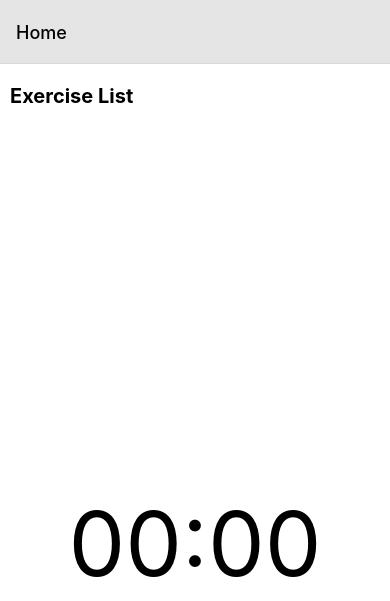
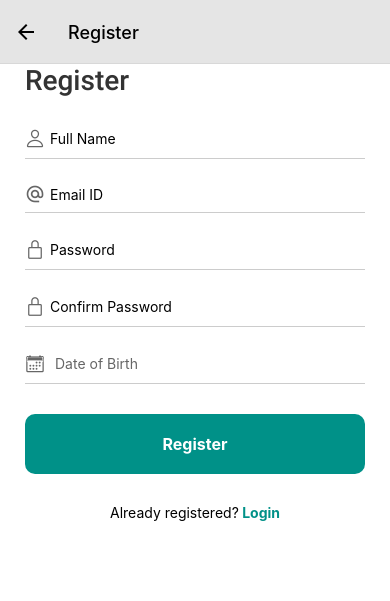
Before and after one commit to JuliethCP/JAN-Fit, a React Native app: screen /Register in a window 390 px wide. Shown: the top 601 px of the page. Built offline with nearby package versions, Linux system fonts and the light colour scheme; no server answers.

Commit message:
Login y Registro completos

```diff
--- a/App.js
+++ b/App.js
@@ -116,14 +116,14 @@ export default function App() {
     return null; // Opcionalmente, puedes mostrar un indicador de carga mientras se cargan las fuentes
   }
 
-//     <Stack.Screen name="Login" component={LoginScreen} options={{ headerShown: false }} />
-//<Stack.Screen name="Register" component={RegisterScreen} /*options={{ headerShown: false }}*/ />
+//
 
   return (
     <NavigationContainer theme={theme}>
       <View style={containerStyle}>
         <Stack.Navigator>
-
+        <Stack.Screen name="Login" component={LoginScreen} options={{ headerShown: false }} />
+        <Stack.Screen name="Register" component={RegisterScreen} /*options={{ headerShown: false }}*/ />
           <Stack.Screen name="Tabs" options={{ headerShown: false }}>
             {() => <Tabs setIsDarkMode={setIsDarkMode} isDarkMode={isDarkModeState} />}
           </Stack.Screen>
--- a/package.json
+++ b/package.json
@@ -11,7 +11,7 @@
   "dependencies": {
     "@expo/vector-icons": "^13.0.0",
     "@react-native-community/datetimepicker": "6.7.3",
-    "@react-native-picker/picker": "^2.4.10",
+    "@react-native-picker/picker": "2.4.8",
     "@react-navigation/bottom-tabs": "^6.5.7",
     "@react-navigation/native": "^6.1.6",
     "@react-navigation/stack": "^6.3.16",
@@ -20,7 +20,9 @@
     "expo-font": "^11.1.1",
     "expo-status-bar": "~1.4.4",
     "install": "^0.13.0",
+    "md5": "^2.3.0",
     "mssql": "^9.1.1",
+    "node-fetch": "^3.3.1",
     "npm": "^9.6.7",
     "react": "18.2.0",
     "react-native": "0.71.8",
--- a/src/components/InputField.js
+++ b/src/components/InputField.js
@@ -1,5 +1,5 @@
 import React from 'react';
-import {View, Text, TouchableOpacity, TextInput} from 'react-native';
+import { View, Text, TouchableOpacity, TextInput } from 'react-native';
 
 export default function InputField({
   label,
@@ -8,6 +8,8 @@ export default function InputField({
   keyboardType,
   fieldButtonLabel,
   fieldButtonFunction,
+  value,
+  onChangeText,
 }) {
   return (
     <View
@@ -23,18 +25,22 @@ export default function InputField({
         <TextInput
           placeholder={label}
           keyboardType={keyboardType}
-          style={{flex: 1, paddingVertical: 0}}
+          style={{ flex: 1, paddingVertical: 0 }}
           secureTextEntry={true}
+          value={value}
+          onChangeText={onChangeText}
         />
       ) : (
         <TextInput
           placeholder={label}
           keyboardType={keyboardType}
-          style={{flex: 1, paddingVertical: 0}}
+          style={{ flex: 1, paddingVertical: 0 }}
+          value={value}
+          onChangeText={onChangeText}
         />
       )}
       <TouchableOpacity onPress={fieldButtonFunction}>
-        <Text style={{color: '#009188', fontWeight: '700'}}>{fieldButtonLabel}</Text>
+        <Text style={{ color: '#009188', fontWeight: '700' }}>{fieldButtonLabel}</Text>
       </TouchableOpacity>
     </View>
   );
--- a/src/screens/LoginScreen.js
+++ b/src/screens/LoginScreen.js
@@ -1,24 +1,53 @@
-import React from 'react';
+import React, {useState} from 'react';
 import {
-  SafeAreaView,
-  View,
-  Text,
-  TextInput,
-  TouchableOpacity,
-  Image,
-} from 'react-native';
+  SafeAreaView, ScrollView, View, Text, TextInput, Platform, TouchableOpacity,Pressable} from 'react-native';
 
 import MaterialIcons from 'react-native-vector-icons/MaterialIcons';
 import Ionicons from 'react-native-vector-icons/Ionicons';
-
 import SvgLogin from '../assets/images/SvgLogin.js';
 import CustomButton from '../components/CustomButton';
 import InputField from '../components/InputField';
+import md5 from 'md5';
+import axios from 'axios';
+import { useNavigation } from '@react-navigation/native';
 
+const LoginScreen = () => {
 
+  const navigation = useNavigation();
+  const [email, setEmail] = useState('');
+  const [password, setPassword] = useState('');
 
+  const handleLogin = async () => {
+    try {
+      // Encriptar la contraseña ingresada por el usuario con MD5
+      const encryptedPassword = md5(password);
 
-const LoginScreen = ({navigation}) => {
+      // Verificar si ya existe un registro con el mismo nombre de usuario y contraseña
+      const existingUser = await axios.get('https://f47b-190-211-119-6.ngrok.io/api/usuarios', {
+        params: {
+          correo: email,
+          contrasena: encryptedPassword, // Utilizar la contraseña encriptada
+        },
+      });
+
+      if (existingUser.data.length > 0) {
+        const userExists = existingUser.data.some(
+          (user) => user.correo === email && user.contrasena === encryptedPassword
+        );
+        if (userExists) {
+          alert('Inicio de sesión exitoso.');
+          navigation.navigate('Tabs'); // Navigate to the Tabs screen
+          return;
+        }
+      }else{
+        alert('Usuario o contraseña incorrectos. Intente nuevamente o regístrese');
+        return;
+      }
+    } catch (error) {
+      console.log('Error:', error);
+    }
+  };
+
   return (
     <SafeAreaView style={{flex: 1, justifyContent: 'center'}}>
       <View style={{paddingHorizontal: 25}}>
@@ -30,7 +59,6 @@ const LoginScreen = ({navigation}) => {
 
             style={{ transform: [{ rotate: '-5deg' }] }}
           />
-
 
         </View>
 
@@ -46,7 +74,7 @@ const LoginScreen = ({navigation}) => {
         </Text>
 
         <InputField
-          label={'Email ID'}
+          label={'Email'}
           icon={
             <MaterialIcons
             name="alternate-email"
@@ -56,6 +84,8 @@ const LoginScreen = ({navigation}) => {
           />
           }
           keyboardType="email-address"
+          value={email}
+          onChangeText={setEmail}
         />
 
         <InputField
@@ -69,11 +99,13 @@ const LoginScreen = ({navigation}) => {
           />
           }
           inputType="password"
+          value={password}
+          onChangeText={setPassword}
           fieldButtonLabel={"Forgot?"}
           fieldButtonFunction={() => {}}
         />
 
-        <CustomButton label={"Login"} onPress={() => {}} />
+        <CustomButton label={"Login"} onPress={(handleLogin)} />
 
         <View
           style={{
--- a/src/screens/RegisterScreen.js
+++ b/src/screens/RegisterScreen.js
@@ -8,12 +8,18 @@ import MaterialIcons from 'react-native-vector-icons/MaterialIcons';
 import Ionicons from 'react-native-vector-icons/Ionicons';
 //import RegistrationSVG from '../assets/images/registration.svg';
 import CustomButton from '../components/CustomButton';
+import axios from 'axios';
 
 
 const RegisterScreen = ({navigation}) => {
   const [date, setDate] = useState(new Date());
   const [showPicker, setShowPicker] = useState(false);
   //const [dobLabel, setDobLabel] = useState('Date of Birth');
+
+  const [fullName, setFullName] = useState('');
+  const [email, setEmail] = useState('');
+  const [password, setPassword] = useState('');
+  const [confirmPassword, setConfirmPassword] = useState('');
   const [dateOfBirth, setDateOfBirth] = useState('');
 
   const toggleDatePicker = () => {
@@ -48,6 +54,75 @@ const RegisterScreen = ({navigation}) => {
     return `${day}/${month}/${year}`;
   };
 
+
+  const handleRegister = async () => {
+    try {
+      if (!fullName || !email || !password || !confirmPassword || !dateOfBirth) {
+        console.log(fullName, email, password, confirmPassword, dateOfBirth);
+        alert('Faltan campos por completar.');
+        return;
+      }
+
+      // Verificar que las contraseñas coincidan
+      if (password !== confirmPassword) {
+        alert('Las contraseñas no coinciden.');
+        return;
+      }
+
+       // Verificar si ya existe un registro con el mismo nombre y contraseña
+    const existingUser = await axios.get('https://7c9a-190-211-119-6.ngrok.io/api/usuarios', {
+      params: {
+        nombre: fullName,
+        correo: email
+      }
+    });
+
+    if (existingUser.data.length > 0) {
+      const userExists = existingUser.data.some(user => user.nombre === fullName && user.correo === email);
+      if (userExists) {
+        alert('Ya existe un usuario registrado con el mismo nombre y contraseña.');
+        return;
+      }
+    }
+
+      // Define el objeto de datos que se enviará en el cuerpo de la solicitud
+      const data = {
+        nombre: fullName,
+        correo: email,
+        contrasena: password,
+        fechaNacimiento: dateOfBirth
+      };
+
+      axios.post('https://f47b-190-211-119-6.ngrok.io/api/usuarios', data)
+        .then(response => {
+          // Maneja la respuesta del servidor
+        //  console.log(response.data);
+          alert('Registro exitoso. ¡Te has registrado correctamente!');
+        })
+        .catch(error => {
+          // Maneja el error de la solicitud
+          if (error.response) {
+            // El servidor respondió con un código de estado diferente de 2xx
+            console.log('\nEl servidor respondió con un código de estado diferente de 2xx', error.response.data);
+            console.log('\nEl servidor respondió con un código de estado diferente de 2xx', error.response.status);
+          } else if (error.request) {
+            // No se recibió ninguna respuesta del servidor
+            console.log('\nNo se recibió ninguna respuesta del servidor', error.request);
+          } else {
+            // Ocurrió un error durante la configuración de la solicitud
+            console.log('\nOcurrió un error durante la configuración de la solicitud', error.message);
+          }
+          console.log('otro error', error.config);
+        });
+
+    } catch (error) {
+      console.log('Error:', error);
+    }
+  };
+
+
+
+
   return (
     <SafeAreaView style={{flex: 1, justifyContent: 'center'}}>
       <ScrollView
@@ -75,6 +150,8 @@ const RegisterScreen = ({navigation}) => {
               style={{marginRight: 5}}
             />
           }
+          value={fullName}
+          onChangeText={setFullName}
         />
 
         <InputField
@@ -88,6 +165,8 @@ const RegisterScreen = ({navigation}) => {
             />
           }
           keyboardType="email-address"
+          value={email}
+          onChangeText={setEmail}
         />
 
         <InputField
@@ -101,6 +180,8 @@ const RegisterScreen = ({navigation}) => {
             />
           }
           inputType="password"
+          value={password}
+          onChangeText={setPassword}
         />
 
         <InputField
@@ -114,6 +195,8 @@ const RegisterScreen = ({navigation}) => {
             />
           }
           inputType="password"
+          value={confirmPassword}
+          onChangeText={setConfirmPassword}
         />
 
 
@@ -158,7 +241,8 @@ const RegisterScreen = ({navigation}) => {
         </View>
 
 
-        <CustomButton label={'Register'} onPress={() => {}} />
+        <CustomButton label={'Register'} onPress={handleRegister} />
+
 
         <View
           style={{
```
Also changed, not shown: 1 other file (tests, documents, lock files or other folders).
